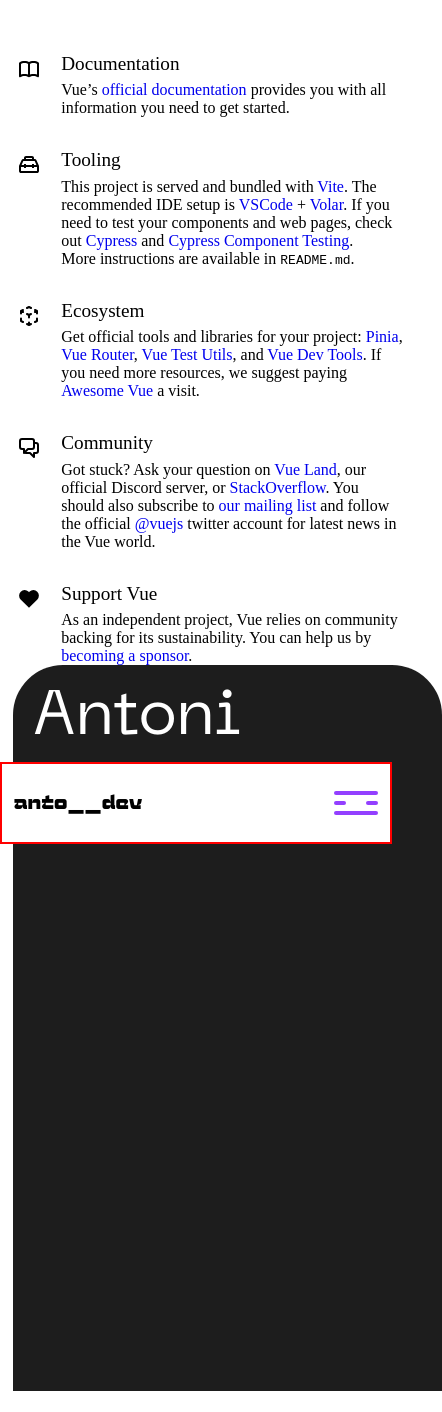
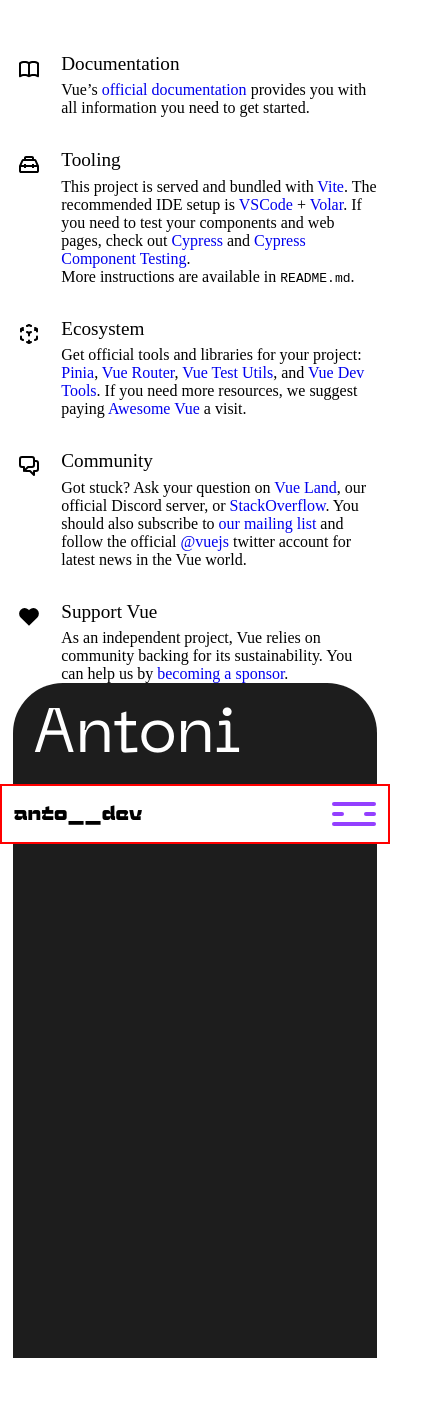
Before and after one commit to antozr/portfolio-v2, a Vue app in the folder portfolio2/: page / in a window 390 px wide. Shown: the whole page, 442 px wide, since content can reach past the window. After the commit the page ends 1379 px from the top, so only its background shows below. Built offline with nearby package versions, Linux system fonts and the light colour scheme.

Commit message:
CHANGEsize nav mobile

```diff
--- a/portfolio2/src/App.vue
+++ b/portfolio2/src/App.vue
@@ -39,7 +39,7 @@ function showMenu(){
 
 <style scoped lang="scss">
 .head {
-  width: calc(100vw - (6vw + 2px ));
+  width:100vw;
   height: 60px;
   background-color: #fff;
   position: fixed;
--- a/portfolio2/src/assets/styles/base.css
+++ b/portfolio2/src/assets/styles/base.css
@@ -26,4 +26,5 @@ a{
   margin: 0;
   text-decoration: none;
   list-style: none;
+  box-sizing: border-box;
 }
--- a/portfolio2/src/components/BoxTitleHome.vue
+++ b/portfolio2/src/components/BoxTitleHome.vue
@@ -13,7 +13,7 @@
 <style scoped lang="scss">
 .sect{
     &__titleBBox{
-        width: 100vw;
+        width: 100%;
         height: 80vh;
         border-radius: 50px 50px 0px 0px;
         background: #1D1D1D;
```
